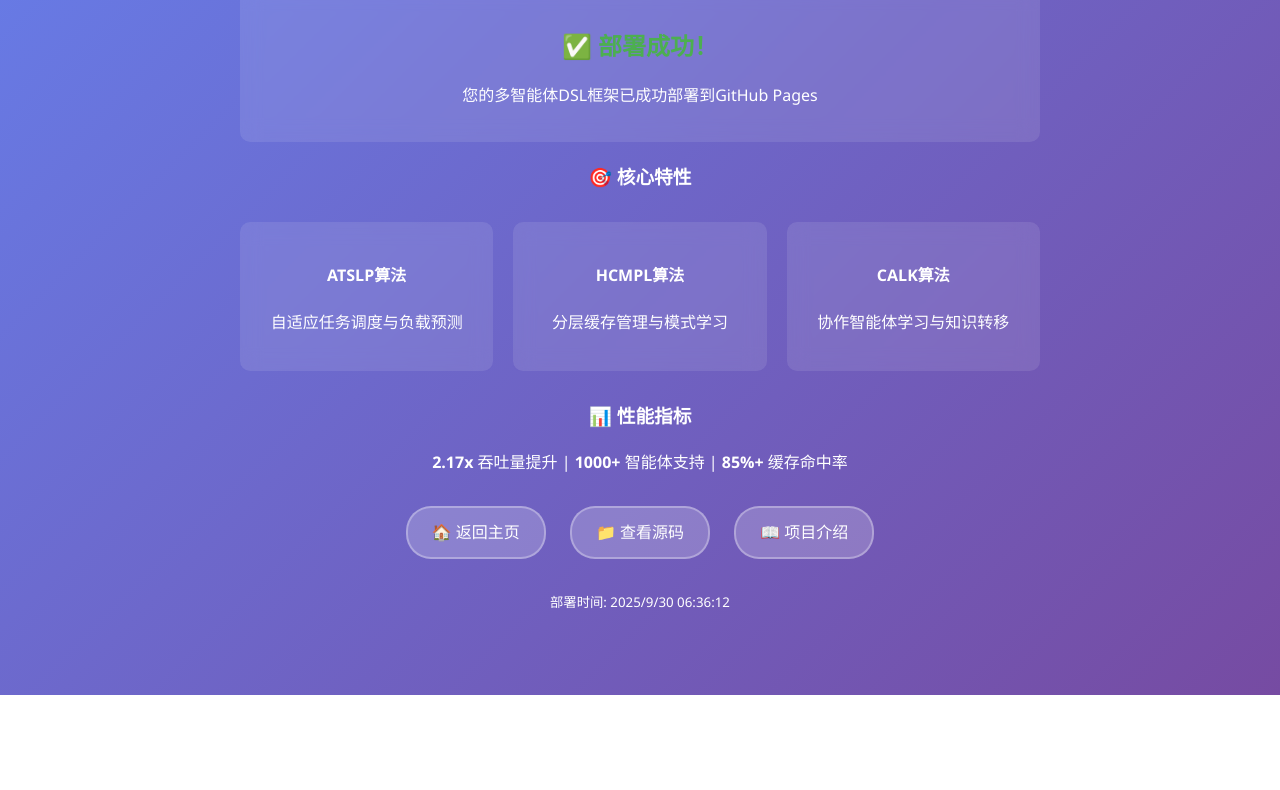
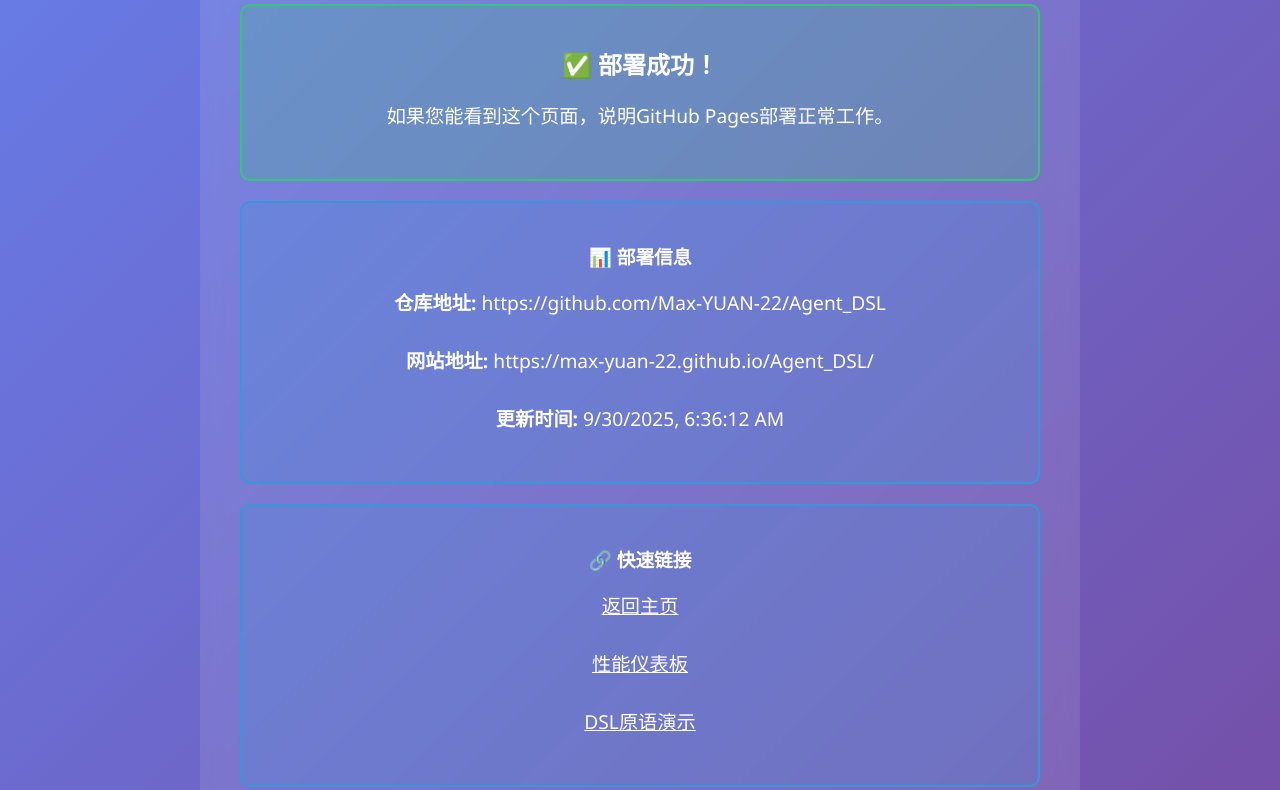
Before and after one commit to Max-YUAN-22/Agent_DSL, a plain HTML site: page test.html in a window 1280 px wide. Shown: the part 178-968 px from the top of the page. Before the commit the page ends 873 px from the top, so only its background shows below. Drawn offline with Linux system fonts and the light colour scheme.

Commit message:
Add troubleshooting guide and test page
- Add comprehensive troubleshooting guide for GitHub Pages
- Add test page to verify deployment status
- Provide step-by-step solutions for common issues
- Help diagnose why website might not be updating

```diff
--- a/test.html
+++ b/test.html
@@ -1,126 +1,82 @@
 <!DOCTYPE html>
-<html lang="zh-CN">
+<html lang="en">
 <head>
     <meta charset="UTF-8">
     <meta name="viewport" content="width=device-width, initial-scale=1.0">
-    <title>多智能体DSL框架 - 部署测试</title>
+    <title>Agent DSL - Test Page</title>
     <style>
         body {
             font-family: 'Segoe UI', Tahoma, Geneva, Verdana, sans-serif;
             margin: 0;
             padding: 20px;
             background: linear-gradient(135deg, #667eea 0%, #764ba2 100%);
+            min-height: 100vh;
             color: white;
-            min-height: 100vh;
+            text-align: center;
         }
         .container {
             max-width: 800px;
             margin: 0 auto;
-            text-align: center;
-            padding: 40px 20px;
+            background: rgba(255, 255, 255, 0.1);
+            padding: 40px;
+            border-radius: 15px;
+            backdrop-filter: blur(10px);
         }
         h1 {
-            font-size: 2.5rem;
+            font-size: 3em;
             margin-bottom: 20px;
-            text-shadow: 2px 2px 4px rgba(0,0,0,0.3);
+        }
+        p {
+            font-size: 1.2em;
+            margin-bottom: 30px;
         }
         .status {
-            background: rgba(255,255,255,0.1);
+            background: rgba(46, 204, 113, 0.2);
+            border: 2px solid #2ecc71;
             padding: 20px;
             border-radius: 10px;
             margin: 20px 0;
-            backdrop-filter: blur(10px);
-        }
-        .success {
-            color: #4CAF50;
-            font-weight: bold;
         }
         .info {
-            margin: 20px 0;
-            line-height: 1.6;
-        }
-        .button {
-            display: inline-block;
-            padding: 12px 24px;
-            background: rgba(255,255,255,0.2);
-            color: white;
-            text-decoration: none;
-            border-radius: 25px;
-            margin: 10px;
-            transition: all 0.3s ease;
-            border: 2px solid rgba(255,255,255,0.3);
-        }
-        .button:hover {
-            background: rgba(255,255,255,0.3);
-            transform: translateY(-2px);
-        }
-        .features {
-            display: grid;
-            grid-template-columns: repeat(auto-fit, minmax(200px, 1fr));
-            gap: 20px;
-            margin: 30px 0;
-        }
-        .feature {
-            background: rgba(255,255,255,0.1);
+            background: rgba(52, 152, 219, 0.2);
+            border: 2px solid #3498db;
             padding: 20px;
             border-radius: 10px;
-            backdrop-filter: blur(10px);
+            margin: 20px 0;
         }
     </style>
 </head>
 <body>
     <div class="container">
-        <h1>🚀 多智能体DSL框架</h1>
+        <h1>🎉 Agent DSL 网站测试</h1>
 
         <div class="status">
-            <h2 class="success">✅ 部署成功！</h2>
-            <p>您的多智能体DSL框架已成功部署到GitHub Pages</p>
+            <h2>✅ 部署成功！</h2>
+            <p>如果您能看到这个页面，说明GitHub Pages部署正常工作。</p>
         </div>
 
         <div class="info">
-            <h3>🎯 核心特性</h3>
-            <div class="features">
-                <div class="feature">
-                    <h4>ATSLP算法</h4>
-                    <p>自适应任务调度与负载预测</p>
-                </div>
-                <div class="feature">
-                    <h4>HCMPL算法</h4>
-                    <p>分层缓存管理与模式学习</p>
-                </div>
-                <div class="feature">
-                    <h4>CALK算法</h4>
-                    <p>协作智能体学习与知识转移</p>
-                </div>
-            </div>
+            <h3>📊 部署信息</h3>
+            <p><strong>仓库地址:</strong> https://github.com/Max-YUAN-22/Agent_DSL</p>
+            <p><strong>网站地址:</strong> https://max-yuan-22.github.io/Agent_DSL/</p>
+            <p><strong>更新时间:</strong> <span id="timestamp"></span></p>
         </div>
 
         <div class="info">
-            <h3>📊 性能指标</h3>
-            <p><strong>2.17x</strong> 吞吐量提升 | <strong>1000+</strong> 智能体支持 | <strong>85%+</strong> 缓存命中率</p>
+            <h3>🔗 快速链接</h3>
+            <p><a href="index.html" style="color: #fff; text-decoration: underline;">返回主页</a></p>
+            <p><a href="standalone_demo_dashboard.html" style="color: #fff; text-decoration: underline;">性能仪表板</a></p>
+            <p><a href="dsl_primitives_demo.html" style="color: #fff; text-decoration: underline;">DSL原语演示</a></p>
         </div>
 
         <div class="info">
-            <a href="/" class="button">🏠 返回主页</a>
-            <a href="https://github.com/Max-YUAN-22/Multi-Agent_DSLframework" class="button">📁 查看源码</a>
-            <a href="https://max-yuan-22.github.io/Multi-Agent_DSLframework-2025/" class="button">📖 项目介绍</a>
-        </div>
-
-        <div class="info">
-            <p><small>部署时间: <span id="deployTime"></span></small></p>
+            <h3>🎯 下一步</h3>
+            <p>如果这个测试页面正常显示，请访问 <a href="index.html" style="color: #fff; text-decoration: underline;">主页</a> 查看完整的新网站。</p>
         </div>
     </div>
 
     <script>
-        document.getElementById('deployTime').textContent = new Date().toLocaleString('zh-CN');
-
-        // 检查React应用是否加载
-        setTimeout(() => {
-            const root = document.getElementById('root');
-            if (root && root.children.length === 0) {
-                console.log('React应用未加载，显示备用页面');
-            }
-        }, 2000);
+        document.getElementById('timestamp').textContent = new Date().toLocaleString();
     </script>
 </body>
 </html>
```
Also changed, not shown: TROUBLESHOOTING_GUIDE.md (added, +94 -0 lines).
